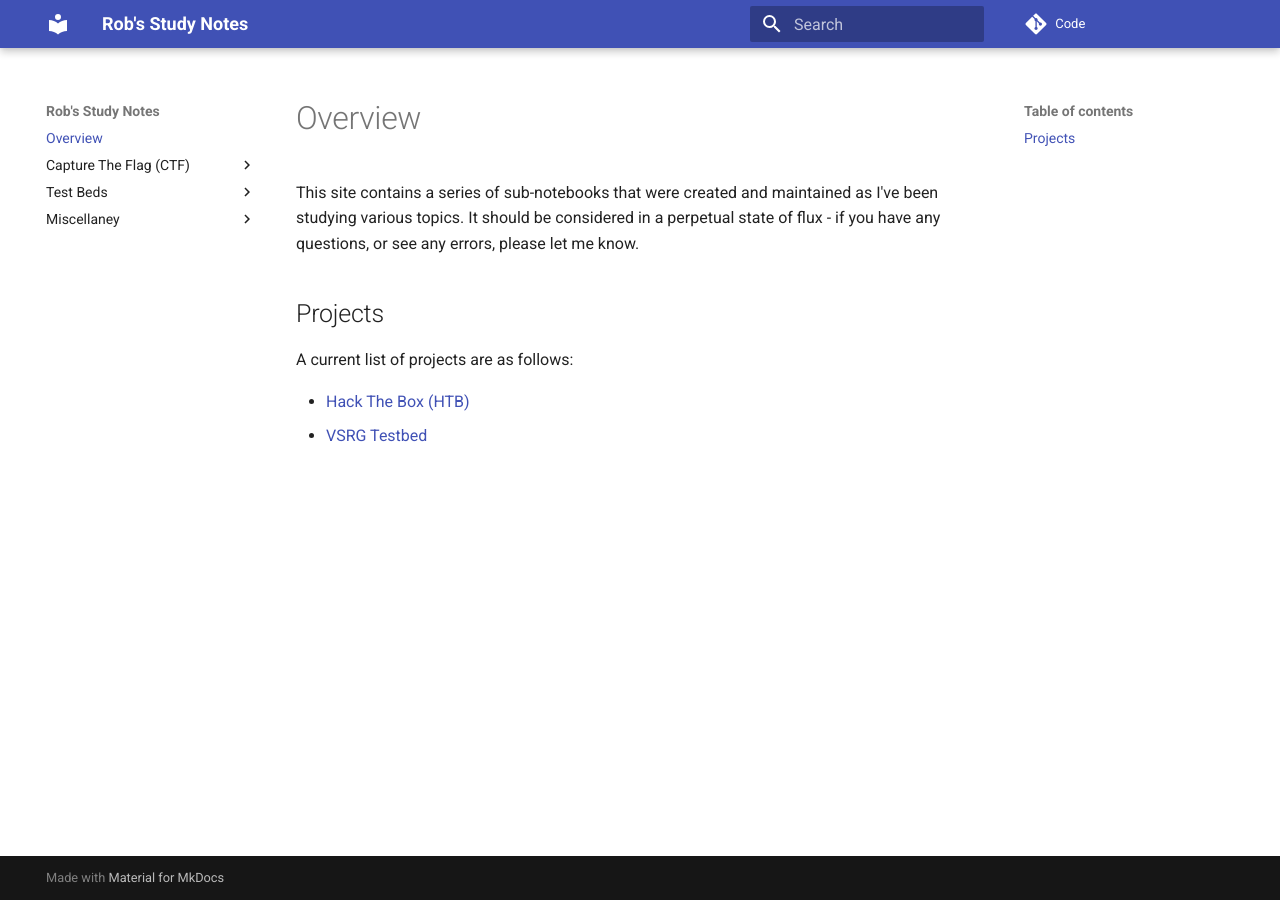
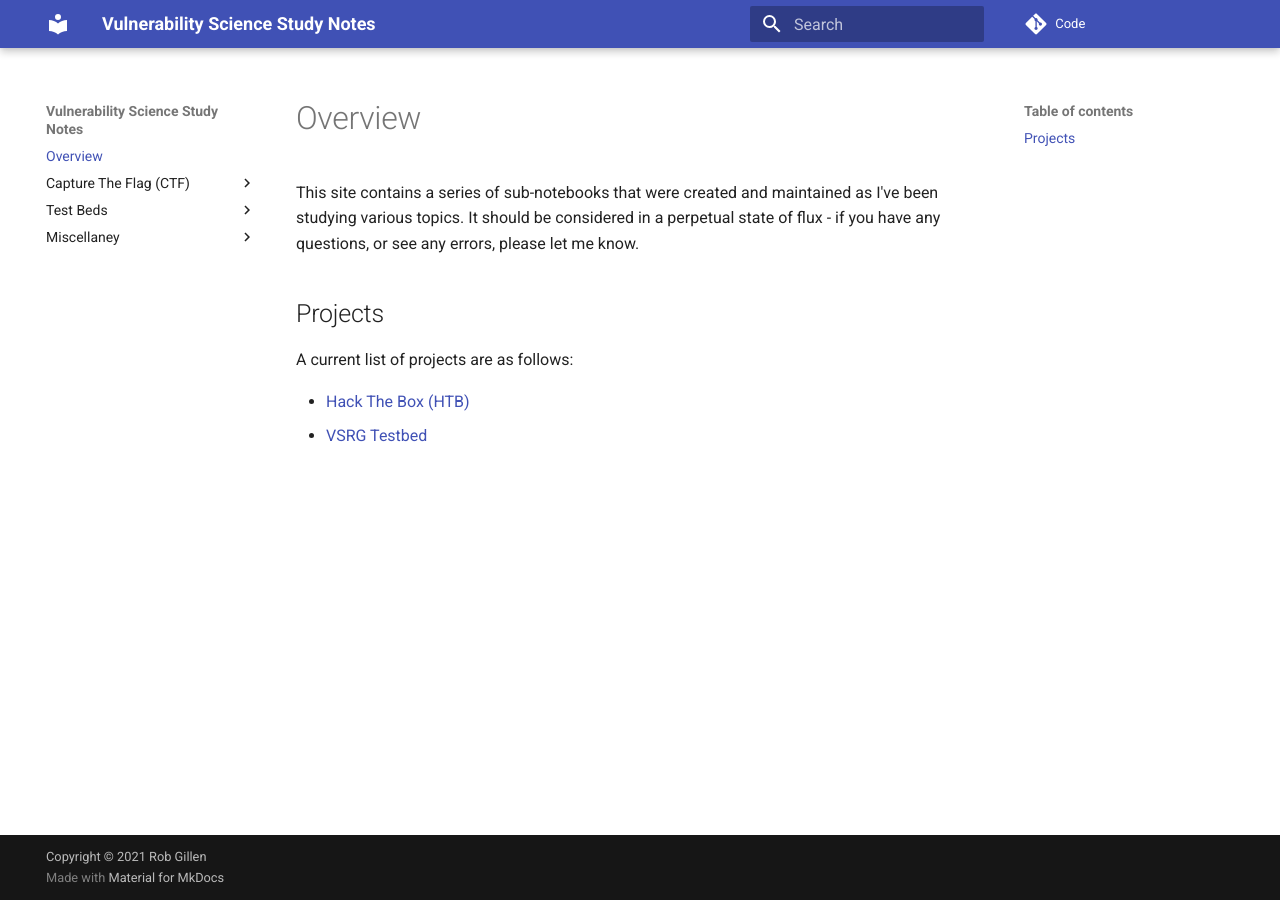
Before and after one commit to argodev/study, an MkDocs documentation site: the page built from docs/index.md, in a window 1280 px wide. Built offline with MkDocs 1.6.1 and Material for MkDocs 9.7.7, drawn with Linux system fonts in a browser that asks for light colours.

Commit message:
Updating PDF renders

```diff
--- a/mkdocs.yml
+++ b/mkdocs.yml
@@ -1,5 +1,6 @@
-site_name: Rob's Study Notes
+site_name: Vulnerability Science Study Notes
 site_author: Rob Gillen
+site_description: Digital scrapbook of various security topics
 theme:
   name: material
   features:
@@ -7,17 +8,6 @@
 
 repo_url: https://code.ornl.gov/ru7/study
 
-
-# markdown_extensions:
-#   - admonition
-#   - pymdownx.arithmatex
-#   - pymdownx.betterem:
-#       smart_enable: all
-#   - pymdownx.superfences:
-#       custom_fences:
-#         - name: mermaid
-#           class: mermaid-xperimental
-#           format: !!python/name:pymdownx.superfences.fence_code_format
 
 # Extensions
 markdown_extensions:
@@ -48,13 +38,12 @@
       repo: mkdocs-material
   - pymdownx.mark
   - pymdownx.smartsymbols
-  - pymdownx.superfences
+  - pymdownx.superfences:
+    #   custom_fences:
+    #     - name: mermaid
+    #       class: mermaid-xperimental
+    #       format: !!python/name:pymdownx.superfences.fence_code_format
   - pymdownx.snippets
-  # - pymdownx.superfences:
-  #     custom_fences:
-  #       - name: mermaid
-  #         class: mermaid-experimental
-  #         format: !!python/name:pymdownx.superfences.fence_code_format
   - pymdownx.tabbed:
       alternate_style: true
   - pymdownx.tasklist:
@@ -67,11 +56,14 @@
   - git-revision-date-localized:
       type: iso_datetime
       fallback_to_build_date: true
-  - mermaid2
+#   - mermaid2
   - with-pdf:
         cover_subtitle: "Digital scrapbook of various security topics"
         enabled_if_env: ENABLE_PDF_EXPORT
         two_columns_level: 3
+        toc_level: 3
+        # render_js: true
+        # headless_chrome_path: chromium
 
 nav:
     - 'Overview': 'index.md'
@@ -88,3 +80,5 @@
     - Miscellaney:
         - 'Change Log': changelog.md
         - 'License': LICENSE.md
+
+copyright: Copyright &copy; 2021 Rob Gillen
```
Also changed, not shown: README.md (+8 -8 lines), docs/ctf/picoCTF.md (+4 -1 lines), docs/testbed/index.md (+12 -6 lines), docs/assets/images/testbed_layout.png (added).
